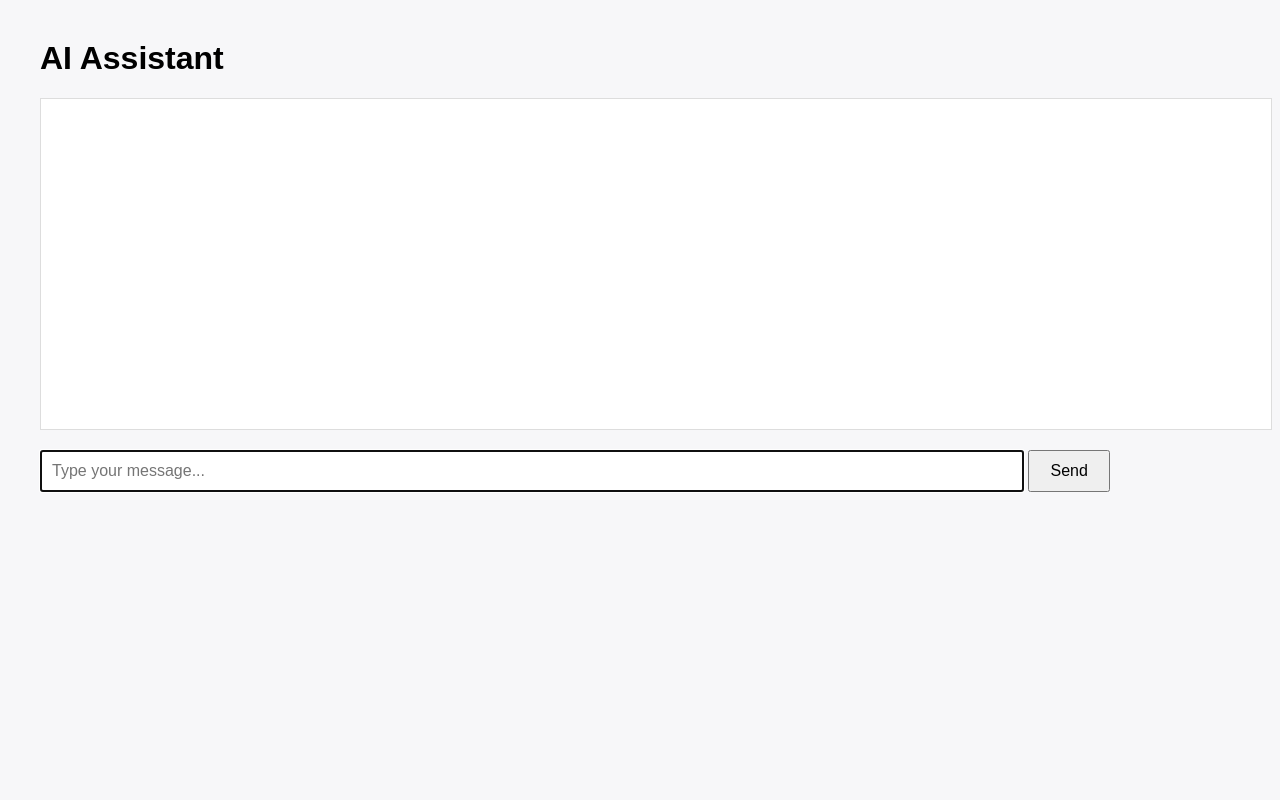
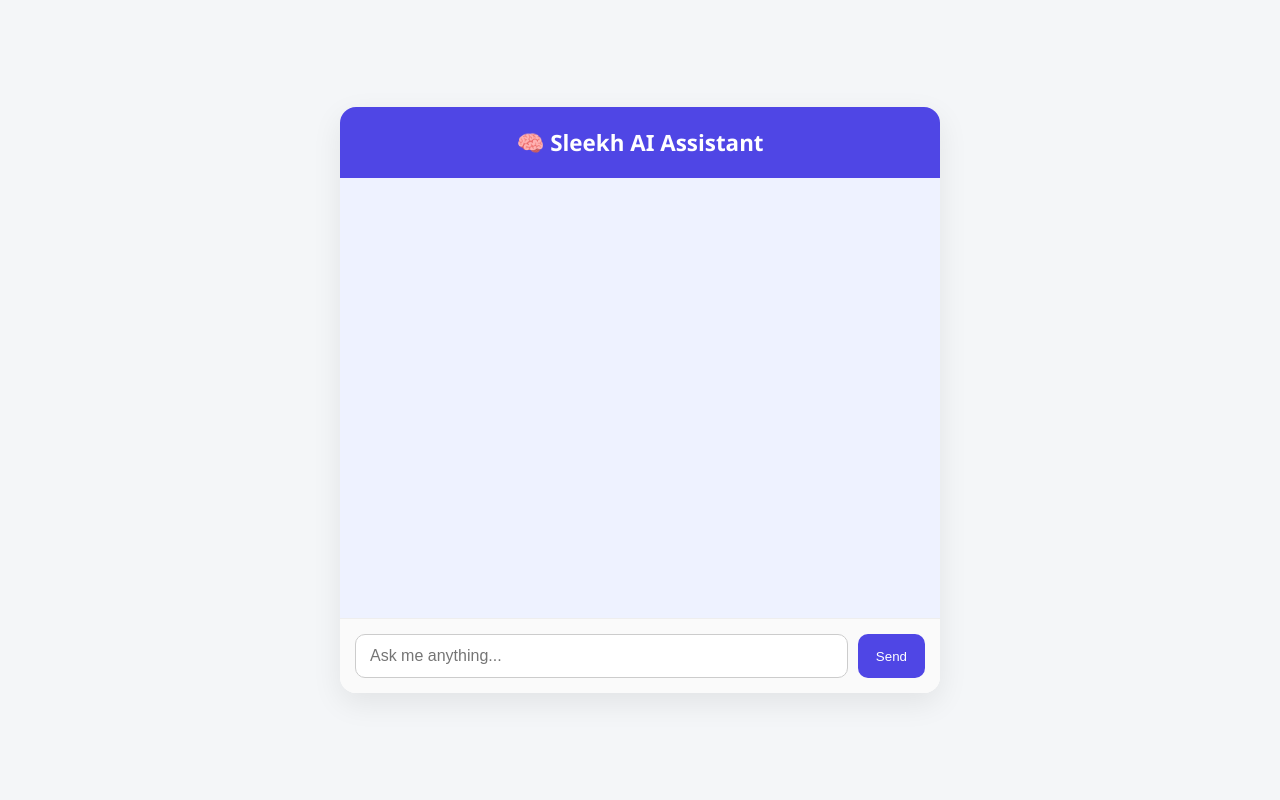
Before and after one commit to cortexinvader/cortex-octo-fortnight, a Flask app: page / in a window 1280 px wide. Run offline with Flask 3, Linux system fonts and the light colour scheme.

Commit message:
Update index.html

```diff
--- a/templates/index.html
+++ b/templates/index.html
@@ -1,22 +1,118 @@
 <!DOCTYPE html>
 <html lang="en">
 <head>
-  <meta charset="UTF-8">
-  <title>AI Assistant Chatbot</title>
+  <meta charset="UTF-8" />
+  <meta name="viewport" content="width=device-width, initial-scale=1.0"/>
+  <title>Sleekh AI Assistant</title>
   <style>
-    body { font-family: Arial, sans-serif; margin: 40px; background: #f7f7f9; }
-    #chatbox { margin-bottom: 20px; width: 100%; height: 300px; background: #fff; border: 1px solid #ddd; padding: 15px; overflow-y: scroll; }
-    .bot { color: #0066cc; }
-    .user { color: #333; }
-    #inputbox { width: 80%; padding: 10px; font-size: 1em; }
-    #sendbtn { padding: 10px 20px; font-size: 1em; }
+    :root {
+      --bg: #f4f6f8;
+      --primary: #4f46e5;
+      --primary-light: #eef2ff;
+      --text-dark: #1f2937;
+      --text-light: #6b7280;
+    }
+
+    body {
+      margin: 0;
+      padding: 0;
+      font-family: 'Segoe UI', sans-serif;
+      background-color: var(--bg);
+      display: flex;
+      justify-content: center;
+      align-items: center;
+      min-height: 100vh;
+    }
+
+    .chat-container {
+      width: 100%;
+      max-width: 600px;
+      background: #ffffff;
+      border-radius: 16px;
+      box-shadow: 0 10px 30px rgba(0, 0, 0, 0.08);
+      overflow: hidden;
+      display: flex;
+      flex-direction: column;
+    }
+
+    .chat-header {
+      padding: 20px;
+      background-color: var(--primary);
+      color: white;
+      font-size: 1.4rem;
+      font-weight: bold;
+      text-align: center;
+    }
+
+    #chatbox {
+      padding: 20px;
+      height: 400px;
+      overflow-y: auto;
+      background-color: var(--primary-light);
+    }
+
+    .message {
+      margin-bottom: 15px;
+      padding: 10px 15px;
+      border-radius: 12px;
+      max-width: 90%;
+      line-height: 1.5;
+    }
+
+    .user {
+      background-color: #e0f2fe;
+      color: var(--text-dark);
+      align-self: flex-end;
+    }
+
+    .bot {
+      background-color: white;
+      color: var(--text-light);
+      align-self: flex-start;
+    }
+
+    .chat-input {
+      display: flex;
+      border-top: 1px solid #eee;
+      padding: 15px;
+      background: #fafafa;
+    }
+
+    #inputbox {
+      flex: 1;
+      padding: 12px 14px;
+      border: 1px solid #ccc;
+      border-radius: 10px;
+      font-size: 1em;
+      outline: none;
+    }
+
+    #sendbtn {
+      background-color: var(--primary);
+      color: white;
+      padding: 12px 18px;
+      margin-left: 10px;
+      border: none;
+      border-radius: 10px;
+      cursor: pointer;
+      transition: 0.3s ease;
+    }
+
+    #sendbtn:hover {
+      background-color: #4338ca;
+    }
   </style>
 </head>
 <body>
-  <h1>AI Assistant</h1>
-  <div id="chatbox"></div>
-  <input id="inputbox" type="text" placeholder="Type your message..." autofocus autocomplete="off"/>
-  <button id="sendbtn">Send</button>
+  <div class="chat-container">
+    <div class="chat-header">🧠 Sleekh AI Assistant</div>
+    <div id="chatbox" class="flex-col"></div>
+    <div class="chat-input">
+      <input id="inputbox" type="text" placeholder="Ask me anything..." autocomplete="off"/>
+      <button id="sendbtn">Send</button>
+    </div>
+  </div>
+
   <script>
     const chatbox = document.getElementById('chatbox');
     const inputbox = document.getElementById('inputbox');
@@ -24,13 +120,13 @@
 
     function appendMessage(sender, text) {
       const div = document.createElement('div');
-      div.className = sender;
+      div.className = `message ${sender}`;
       div.innerHTML = `<strong>${sender === 'user' ? 'You' : 'Bot'}:</strong> ${text}`;
       chatbox.appendChild(div);
       chatbox.scrollTop = chatbox.scrollHeight;
     }
 
-    sendbtn.onclick = async function() {
+    sendbtn.onclick = async function () {
       const message = inputbox.value.trim();
       if (!message) return;
       appendMessage('user', message);
@@ -38,17 +134,17 @@
       try {
         const response = await fetch('/chat', {
           method: 'POST',
-          headers: {'Content-Type': 'application/json'},
-          body: JSON.stringify({message})
+          headers: { 'Content-Type': 'application/json' },
+          body: JSON.stringify({ message })
         });
         const data = await response.json();
         appendMessage('bot', data.response);
       } catch (e) {
-        appendMessage('bot', "Error: Could not connect to AI backend.");
+        appendMessage('bot', "⚠️ Error: Could not reach AI backend.");
       }
     };
 
-    inputbox.addEventListener("keydown", function(event) {
+    inputbox.addEventListener("keydown", function (event) {
       if (event.key === "Enter") sendbtn.click();
     });
   </script>
```
